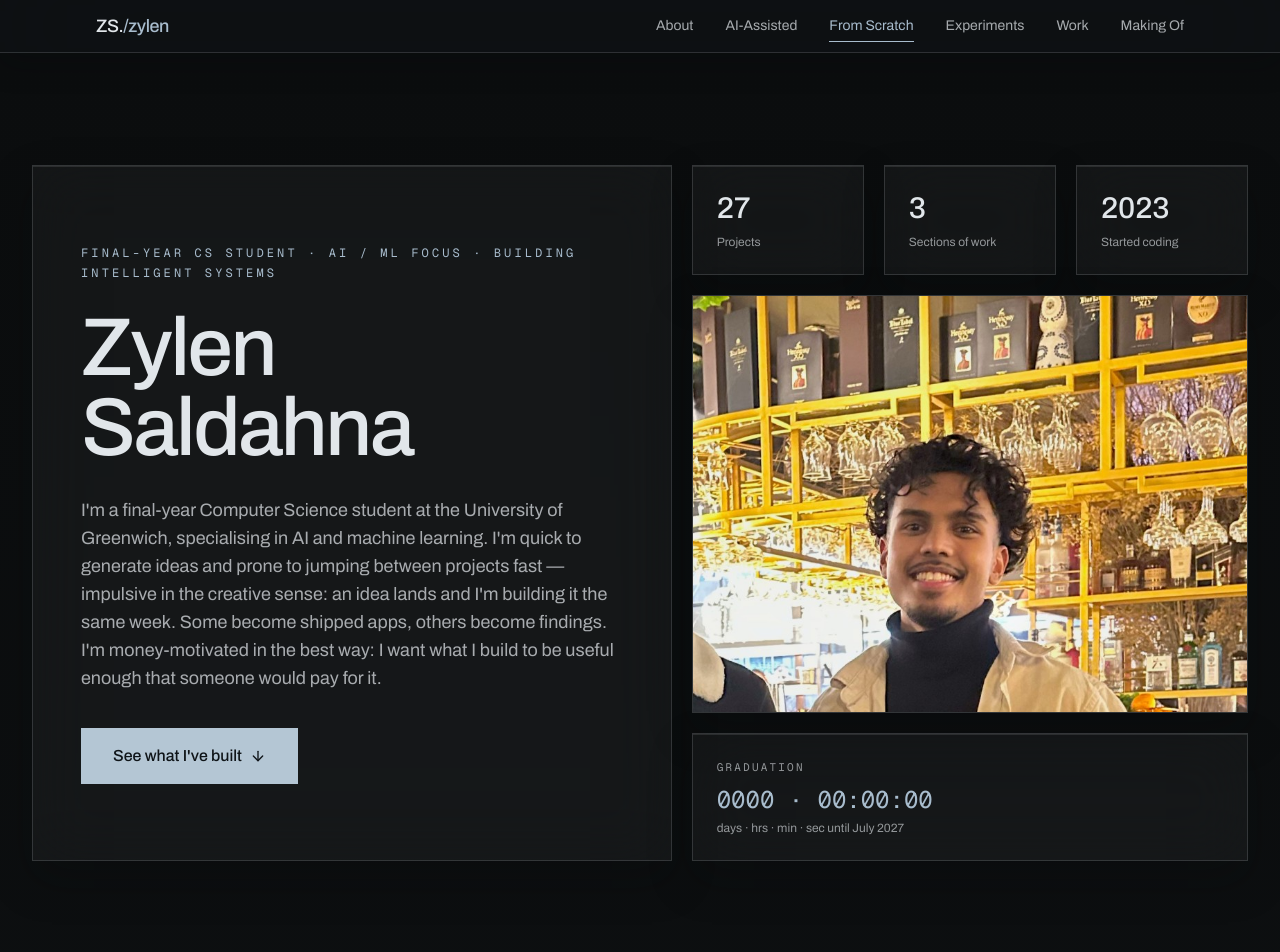
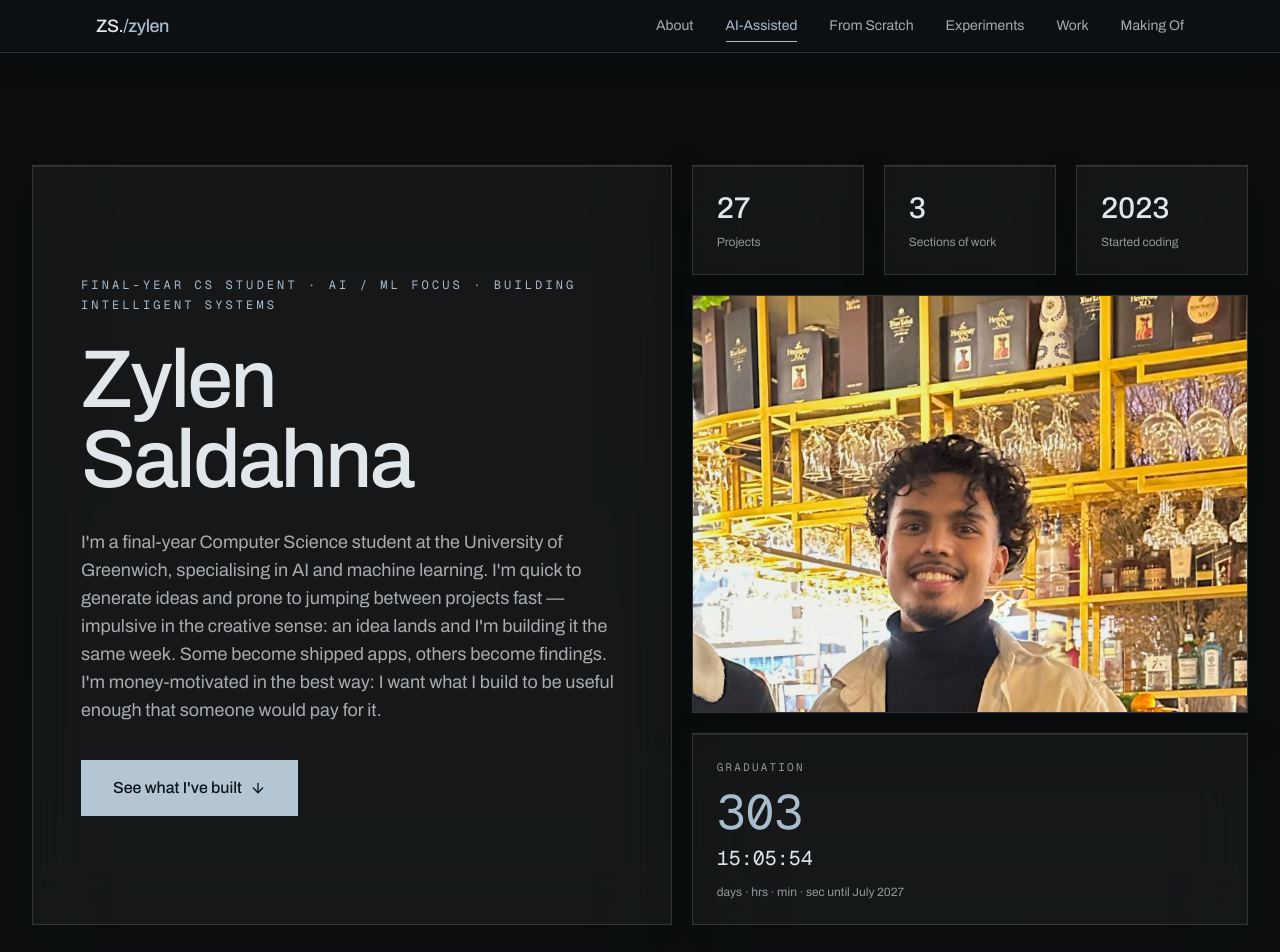
Before and after one commit to koro119/portfolio-site, a React (Vite) app: page / in a window 1280 px wide. Shown: the top 952 px of the page. Built offline with nearby package versions, Linux system fonts and the light colour scheme.

Commit message:
Part 4b: graduation countdown (Countdown) — ticks to 1 July 2027 10:00 UTC, clears interval on unmount

```diff
--- /dev/null
+++ b/src/components/Countdown.tsx
@@ -0,0 +1,37 @@
+import { useEffect, useState } from 'react';
+
+const TARGET_MS = Date.UTC(2027, 6, 1, 10, 0, 0); // 1 July 2027, 10:00 UTC
+
+const pad = (n: number) => String(n).padStart(2, '0');
+
+export function Countdown() {
+  const [now, setNow] = useState(() => Date.now());
+
+  useEffect(() => {
+    const id = window.setInterval(() => setNow(Date.now()), 1000);
+    return () => window.clearInterval(id);
+  }, []);
+
+  const remaining = Math.max(0, TARGET_MS - now);
+  const days = Math.floor(remaining / 86_400_000);
+  const hours = Math.floor((remaining % 86_400_000) / 3_600_000);
+  const minutes = Math.floor((remaining % 3_600_000) / 60_000);
+  const seconds = Math.floor((remaining % 60_000) / 1000);
+
+  return (
+    <div>
+      <p className="font-mono text-[11px] tracking-[0.2em] uppercase text-meta-dim mb-3">
+        Graduation
+      </p>
+      <p className="font-mono text-4xl sm:text-5xl text-steel leading-none tabular-nums">
+        {days}
+      </p>
+      <p className="mt-2 font-mono text-lg sm:text-xl text-foreground tabular-nums">
+        {pad(hours)}:{pad(minutes)}:{pad(seconds)}
+      </p>
+      <p className="mt-3 text-xs text-meta-dim">
+        days · hrs · min · sec until July 2027
+      </p>
+    </div>
+  );
+}
--- a/src/sections/Hero.tsx
+++ b/src/sections/Hero.tsx
@@ -1,6 +1,7 @@
 import { ArrowDown } from 'lucide-react';
 import { heroConfig } from '../config';
 import { Reveal } from '../components/Reveal';
+import { Countdown } from '../components/Countdown';
 
 export function Hero() {
   const scrollTo = (href: string) => {
@@ -67,12 +68,8 @@ export function Hero() {
 
             {/* Countdown panel */}
             <Reveal delay={300}>
-              <div className="glass p-6">
-                <p className="font-mono text-[11px] tracking-[0.2em] uppercase text-meta-dim mb-2">
-                  Graduation
-                </p>
-                <p className="font-mono text-2xl text-steel">0000 · 00:00:00</p>
-                <p className="mt-1 text-xs text-meta-dim">days · hrs · min · sec until July 2027</p>
+              <div className="glass p-6" id="countdown">
+                <Countdown />
               </div>
             </Reveal>
           </div>
```
